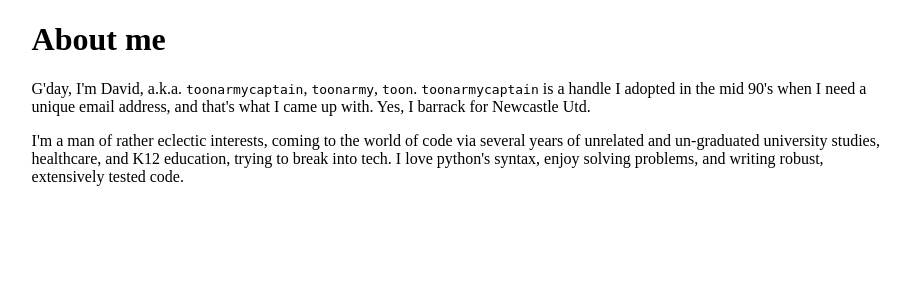
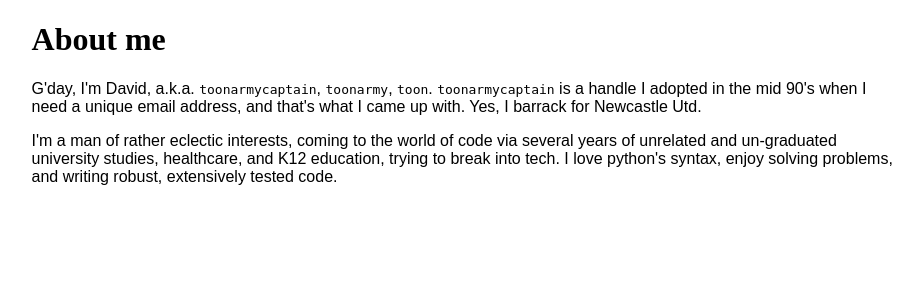
Before and after one commit to toonarmycaptain/toonarmycaptain_website, a Flask app: page /about/ in a window 1280 px wide. Shown: the part 73-373 px from the top of the page, without its empty margins (175-1098 px from the left). Run offline with Flask 2, Linux system fonts and the light colour scheme.

Commit message:
Reformat about, give bio body a css class, style.
Make bio text sans serif.

```diff
--- a/templates/about.html
+++ b/templates/about.html
@@ -7,15 +7,15 @@
 {% block body %}
     <div class="center_text_block">
         <h1>About me</h1>
-        <p>G'day, I'm David, a.k.a. <span class="handle">toonarmycaptain</span>,
-            <span class="handle">toonarmy</span>, <span class="handle">toon</span>. <span
-                    class="handle">toonarmycaptain</span> is a handle I adopted
-            in the mid 90's when I need a unique email address, and that's what I came up with. Yes, I barrack for
-            Newcastle Utd.</p>
+        <div class="about_bio">
+            <p>G'day, I'm David, a.k.a. <span class="handle">toonarmycaptain</span>, <span
+                    class="handle">toonarmy</span>, <span class="handle">toon</span>. <span class="handle">toonarmycaptain</span>
+                is a handle I adopted in the mid 90's when I need a unique email address, and that's what I came up
+                with. Yes, I barrack for Newcastle Utd.</p>
 
-        <p>I'm a man of rather eclectic interests, coming to the world of code via several years of unrelated and
-            un-graduated university studies, healthcare, and K12 education, trying to break into tech. I love python's
-            syntax, enjoy solving problems, and writing
-            robust, extensively tested code.</p>
+            <p>I'm a man of rather eclectic interests, coming to the world of code via several years of unrelated and
+                un-graduated university studies, healthcare, and K12 education, trying to break into tech. I love
+                python's syntax, enjoy solving problems, and writing robust, extensively tested code.</p>
+        </div>
     </div>
 {% endblock %}
```
